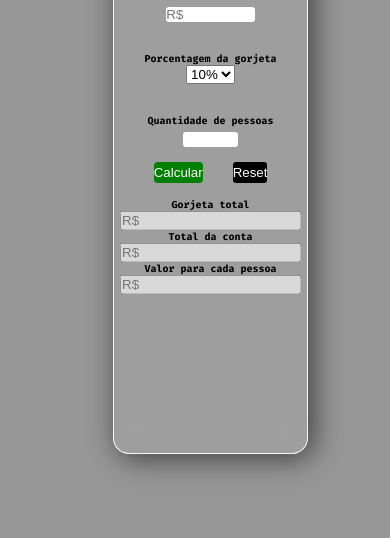
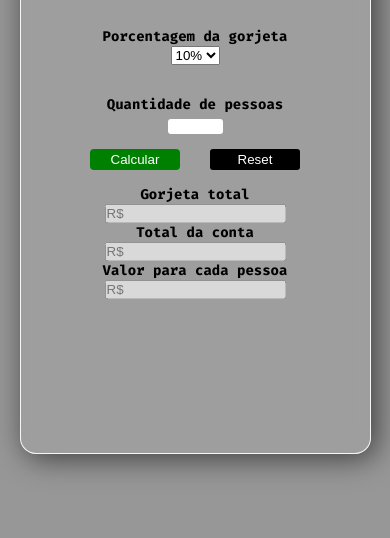
Before and after one commit to Wilksonflor/Calculadora-de-Gorjeta, a plain HTML site: page index.html in a window 390 px wide. Shown: the part 306-844 px from the top of the page. Drawn offline with Linux system fonts and the light colour scheme.

Commit message:
Add files via upload

```diff
--- a/style.css
+++ b/style.css
@@ -70,7 +70,7 @@ height: 100vh;
 .calculadoraInputs label,
 .resultado label{
   font-weight: bold;
-
+  font-size: clamp(1.4rem,2vw,1.6rem);
 }
 .btnCalculadora{
   display: flex;
@@ -124,3 +124,26 @@ width: 55px;
   border: 1px solid #000;
   font-weight: bold;
 }
+
+
+
+
+/* RESPONSIVIDADE */
+
+@media only screen and (max-width: 400px){
+  .wrapperCalculadora{
+    width: 90%;
+    left: 5%;
+  }
+  .btnCalculadora{
+    width: 90%;
+  }
+}
+
+@media only screen and (max-width: 680px){
+  .wrapperCalculadora{
+    width: 90%;
+    left: 5%;
+  }
+
+}
```
